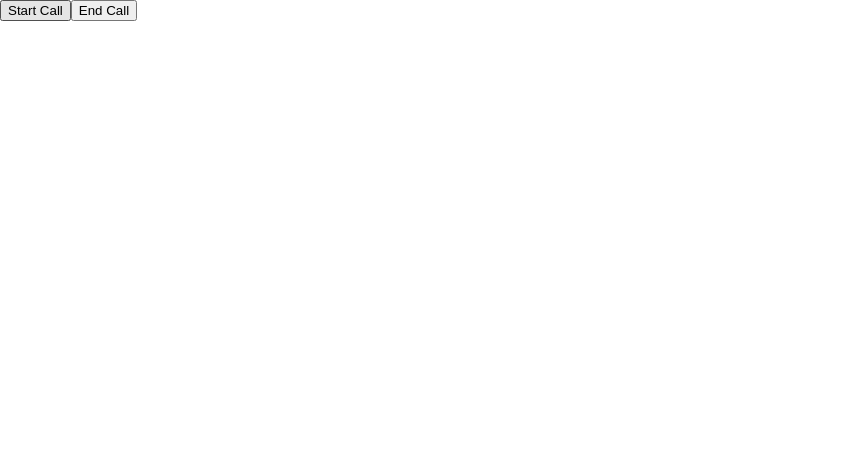
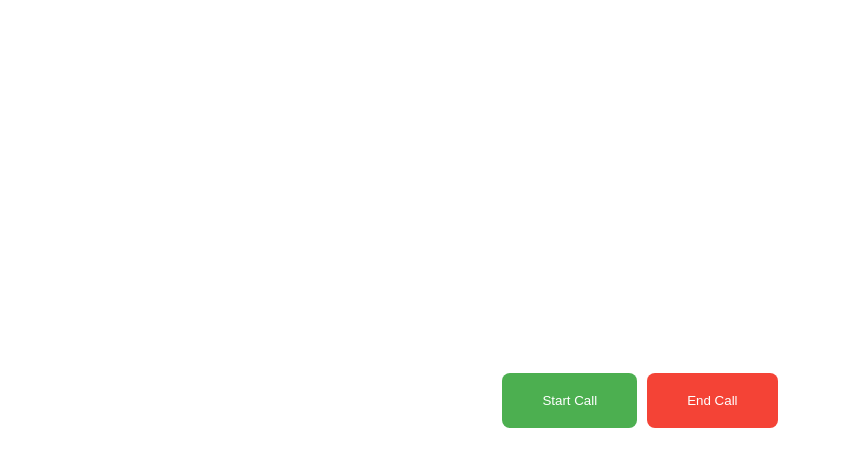
Before and after one commit to Zarttech-main/rtc-assessment, a React (Create React App) app in the folder client/: page / in a window 1280 px wide. Shown: the top 466 px of the page, without its empty margins (0-841 px from the left). Built offline with nearby package versions, Linux system fonts and the light colour scheme.

Commit message:
styling frontend

```diff
--- a/client/src/components/CallControls.tsx
+++ b/client/src/components/CallControls.tsx
@@ -8,8 +8,8 @@ interface CallControlsProps {
 const CallControls: React.FC<CallControlsProps> = ({ onCallStart, onCallEnd }) => {
   return (
     <div>
-      <button onClick={onCallStart}>Start Call</button>
-      <button onClick={onCallEnd}>End Call</button>
+      <button id='start-call' onClick={onCallStart}>Start Call</button>
+      <button id='end-call' onClick={onCallEnd}>End Call</button>
     </div>
   );
 };
--- a/client/src/index.css
+++ b/client/src/index.css
@@ -3,3 +3,28 @@ body {
   padding: 0;
   font-family:  'Roboto', sans-serif;
 }
+
+.home-container {
+  display: flex;
+  justify-content: center;
+  align-items: center;
+  height: 100vh;
+}
+
+button {
+  padding: 20px 40px;
+  margin: 5px;
+  cursor: pointer;
+  border: none;
+  border-radius: 8px;
+}
+
+#start-call {
+  background-color: #4caf50;
+  color: white;
+}
+
+#end-call {
+  background-color: #f44336;
+  color: white;
+}
--- a/client/src/pages/HomePage.tsx
+++ b/client/src/pages/HomePage.tsx
@@ -14,7 +14,7 @@ const HomePage: React.FC = () => {
   };
 
   return (
-    <div>
+    <div className='home-container'>
       {callStarted ? (
         <VideoCall initiator={true} />
       ) : (
```
